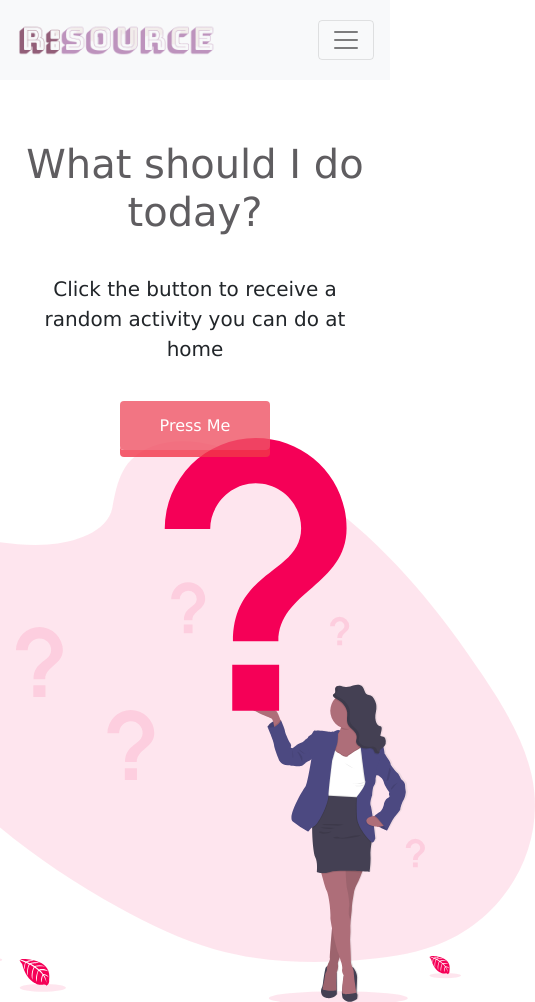
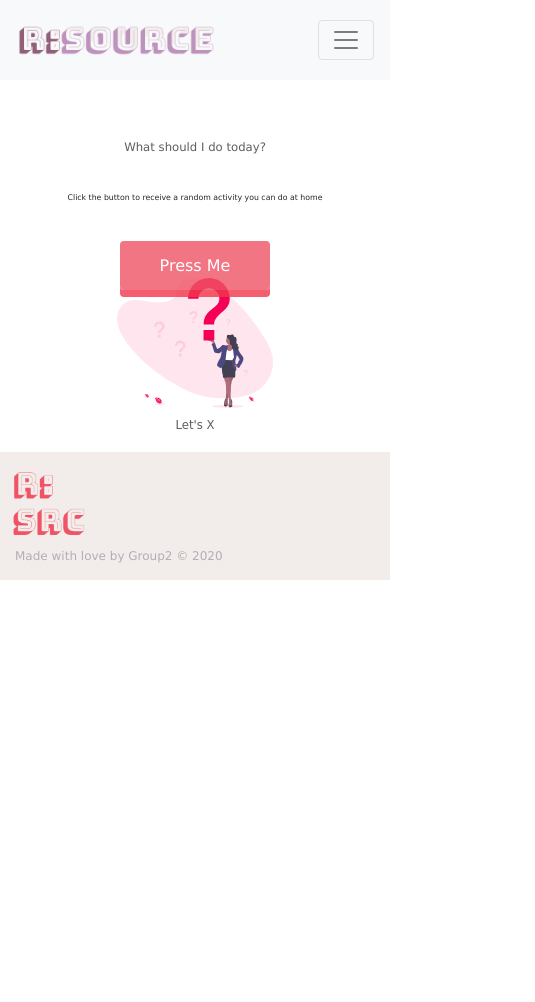
Before and after one commit to group-2-s20rlonh5/group-2-s20rlonh5.github.io, a plain HTML site: page generator.html in a window 390 px wide. Shown: the top 1002 px of the page, 535 px wide, since content can reach past the window. After the commit the page ends 844 px from the top, so only its background shows below. Drawn offline with nearby package versions, Linux system fonts and the light colour scheme.

Commit message:
Make some elements responsive

```diff
--- a/css/generator.css
+++ b/css/generator.css
@@ -13,6 +13,7 @@ body,html{
   padding-top:60px;
   padding-bottom:30px;
   color:#5f5d60;
+  font-size:3vw
 }
 
 /* nav */
@@ -64,14 +65,6 @@ nav li a{
   background-color: #F2EDEB !important;
 } */
 
-/* main */
-main{
-  display: flex;
-  justify-content: center;
-  align-items: center;
-  flex-wrap: wrap;
-
-}
 
 /* intro */
 .intro{
@@ -80,7 +73,7 @@ main{
 
 .intro p{
   margin-bottom:50px;
-  font-size: 20px;
+  font-size: 2vw;
 }
 
 .my-button{
@@ -108,7 +101,7 @@ main{
 
 /* random */
 .random img{
-  width: 680px;
+  width: 40vw;
 }
 
 .random{
@@ -120,7 +113,7 @@ main{
   font-family: 'Amatic SC', cursive;
   margin-top: 10px;
   margin-bottom: 20px;
-
+  font-size: 3vw;
 }
 
 
```
